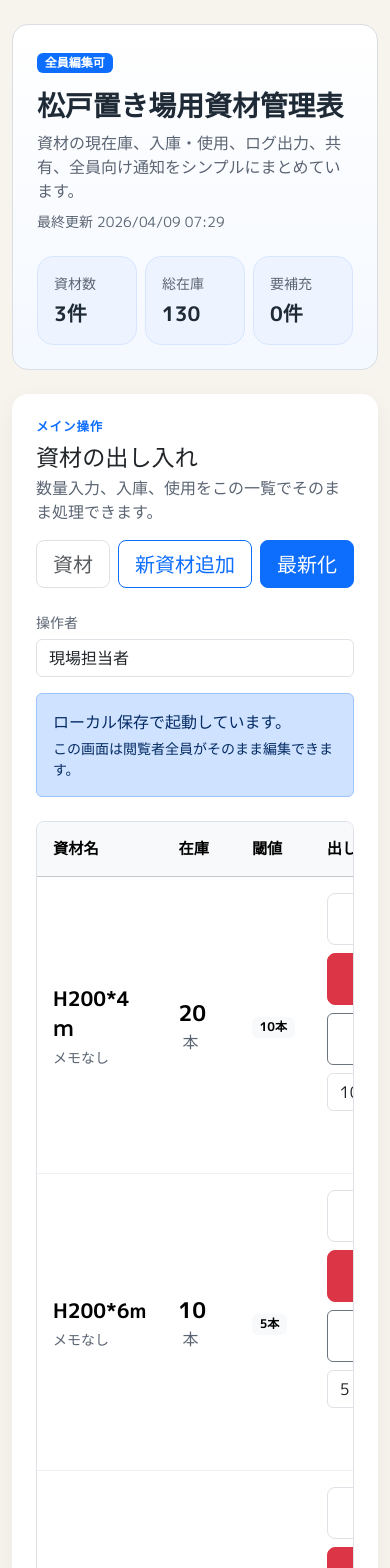
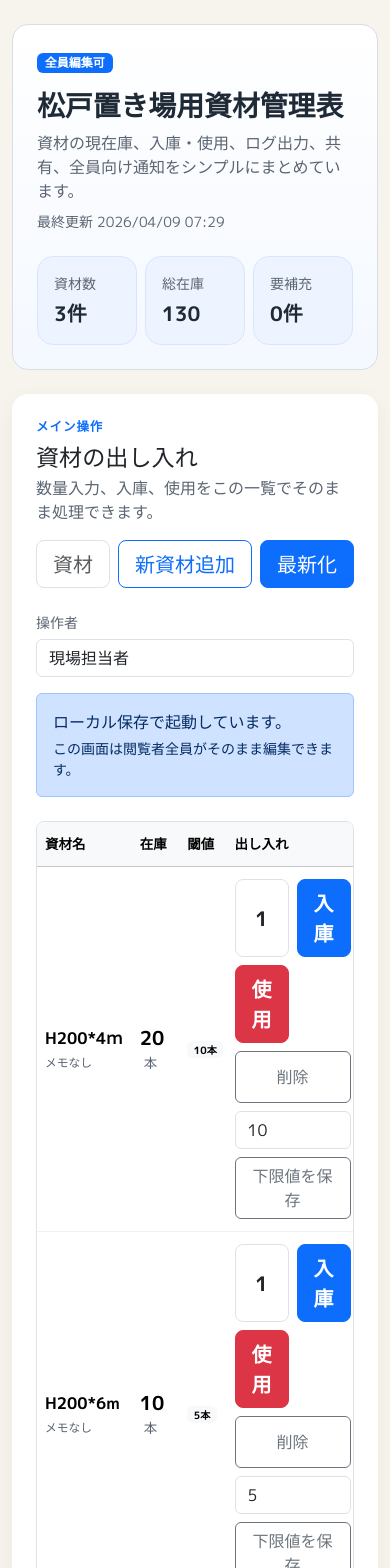
Before and after one commit to halu23489/material-manager, a Next.js app: page / in a window 390 px wide. Shown: the top 1568 px of the page. Built offline with nearby package versions, Linux system fonts and the light colour scheme.

Commit message:
Adjust inventory table layout for mobile

```diff
--- a/src/app/components/inventory-app.tsx
+++ b/src/app/components/inventory-app.tsx
@@ -394,13 +394,13 @@
                 </div>
 
                 <div className="inventory-report table-responsive rounded-3 border">
-                  <table className="inventory-table inventory-table-large table table-hover align-middle mb-0">
+                  <table className="inventory-table inventory-table-large inventory-table-mobile-fit table table-hover align-middle mb-0">
                     <thead className="table-light">
                       <tr>
                         <th>資材名</th>
                         <th>在庫</th>
                         <th>閾値</th>
-                        <th style={{ minWidth: 320 }}>出し入れ</th>
+                        <th className="inventory-main-actions-col">出し入れ</th>
                       </tr>
                     </thead>
                     <tbody>
--- a/src/app/globals.css
+++ b/src/app/globals.css
@@ -83,6 +83,10 @@
 
 .inventory-table-large tbody tr {
   border-bottom: 1px solid #edf1f5;
+}
+
+.inventory-main-actions-col {
+  min-width: 320px;
 }
 
 .inventory-subtle {
@@ -195,3 +199,61 @@
     position: static;
   }
 }
+
+@media (max-width: 575.98px) {
+  .inventory-report {
+    overflow-x: hidden;
+  }
+
+  .inventory-table-mobile-fit {
+    width: 100%;
+    table-layout: fixed;
+  }
+
+  .inventory-table-mobile-fit thead th {
+    white-space: normal;
+  }
+
+  .inventory-table-mobile-fit td,
+  .inventory-table-mobile-fit th {
+    padding: 0.75rem 0.5rem;
+    font-size: 0.84rem;
+    word-break: break-word;
+  }
+
+  .inventory-table-mobile-fit .fs-5 {
+    font-size: 1rem !important;
+  }
+
+  .inventory-table-mobile-fit .fs-4 {
+    font-size: 1.2rem !important;
+  }
+
+  .inventory-table-mobile-fit th:nth-child(1),
+  .inventory-table-mobile-fit td:nth-child(1) {
+    width: 30%;
+  }
+
+  .inventory-table-mobile-fit th:nth-child(2),
+  .inventory-table-mobile-fit td:nth-child(2) {
+    width: 15%;
+  }
+
+  .inventory-table-mobile-fit th:nth-child(3),
+  .inventory-table-mobile-fit td:nth-child(3) {
+    width: 15%;
+  }
+
+  .inventory-table-mobile-fit th:nth-child(4),
+  .inventory-table-mobile-fit td:nth-child(4) {
+    width: 40%;
+  }
+
+  .inventory-main-actions-col {
+    min-width: 0;
+  }
+
+  .inventory-action-row {
+    grid-template-columns: 1fr 1fr;
+  }
+}
```
